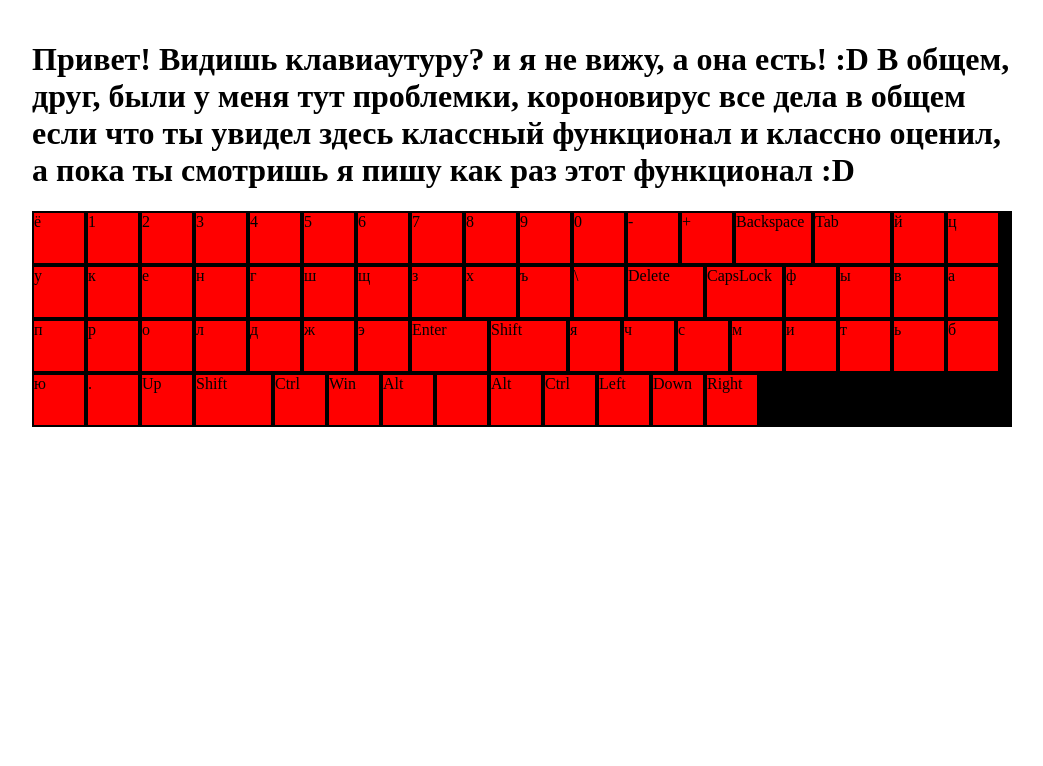
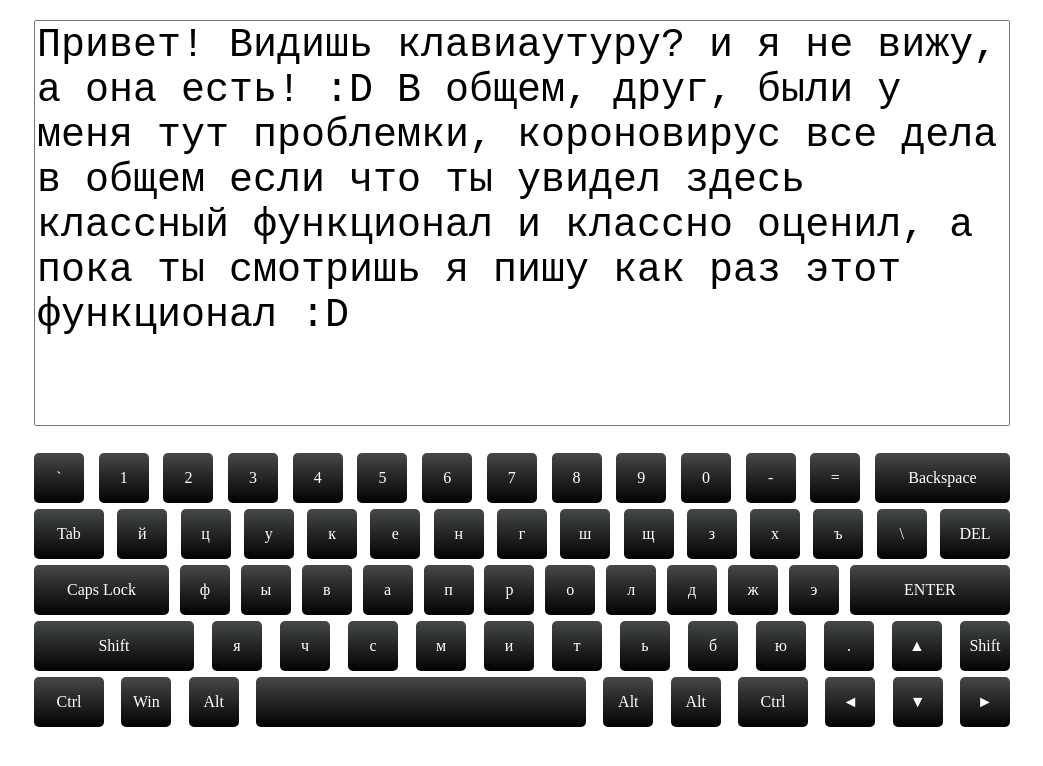
Before and after one commit to Stepbackru/virtual-keyboard, a website with bundled scripts: page index.html in a window 1280 px wide. Shown: the whole page, without its empty margins (118-1161 px from the left). Built offline with nearby package versions, Linux system fonts and the light colour scheme.

Commit message:
feat: add new draw keyboard

```diff
--- a/index.html
+++ b/index.html
@@ -7,11 +7,6 @@
     <link rel="stylesheet" href="./style.css">
 </head>
 <body>
-    <div class="wrapper">
-        <h1 class="hi">Привет! Видишь клавиаутуру? и я не вижу, а она есть! :D В общем, друг, были у меня тут проблемки, короновирус все дела
-            в общем если что ты увидел здесь классный функционал и классно оценил, а пока ты смотришь я пишу как раз этот функционал :D
-        </h1>
-    </div>
     <script type="module" src="./index.js"></script>
 </body>
 </html>
--- a/src/components/init.js
+++ b/src/components/init.js
@@ -1,3 +1,5 @@
+import buttons from '../data/buttons.js';
+
 const init = () => {
   initKeyBoard();
 };
@@ -11,21 +13,30 @@ const initKeyBoard = () => {
   keyboard.classList.add('keyboard');
   document.querySelector('.wrapper').append(keyboard);
 
-  const ruKeyboardKeys = ['ё', '1', '2', '3', '4', '5', '6', '7', '8', '9', '0', '-', '+', 'Backspace',
-    'Tab', 'й', 'ц', 'у', 'к', 'е', 'н', 'г', 'ш', 'щ', 'з', 'х', 'ъ', '\\', 'Delete',
-    'CapsLock', 'ф', 'ы', 'в', 'а', 'п', 'р', 'о', 'л', 'д', 'ж', 'э', 'Enter',
-    'Shift', 'я', 'ч', 'с', 'м', 'и', 'т', 'ь', 'б', 'ю', '.', 'Up', 'Shift',
-    'Ctrl', 'Win', 'Alt', ' ', 'Alt', 'Ctrl', 'Left', 'Down', 'Right'];
-  const anyKeys = ['Backspace', 'Tab', 'Delete', 'CapsLock', 'Enter', 'Shift'];
+  textareaCreator();
+  linesCreator();
+};
 
-  for (let i = 0; i < ruKeyboardKeys.length; i++) {
-    const keyboardKey = document.createElement('div');
-    keyboardKey.classList.add('keyboard__key');
-    document.querySelector('.keyboard').append(keyboardKey);
-    keyboardKey.innerText = ruKeyboardKeys[i];
-    for (let j = 0; j < anyKeys.length; j++) {
-      if (keyboardKey.innerText === anyKeys[j]) {
-        keyboardKey.classList.add('keyboard__key-any');
+const textareaCreator = () => {
+  const textarea = document.createElement('textarea');
+  textarea.classList.add('keyboard__textarea');
+  textarea.innerText = 'Привет! Видишь клавиаутуру? и я не вижу, а она есть! :D В общем, друг, были у меня тут проблемки, короновирус все дела в общем если что ты увидел здесь классный функционал и классно оценил, а пока ты смотришь я пишу как раз этот функционал :D';
+  document.querySelector('.keyboard').append(textarea);
+};
+
+const linesCreator = () => {
+  for (let i = 1; i <= 5; i++) {
+    const keyboardLines = document.createElement('div');
+    keyboardLines.classList.add('keyboard__line');
+    keyboardLines.setAttribute('data-line', `${i}`);
+    document.querySelector('.keyboard').append(keyboardLines);
+
+    for (let j = 0; j < buttons.length; j++) {
+      if (i === buttons[j].row) {
+        const lineItem = document.createElement('div');
+        lineItem.classList.add(`keyboard__key-${buttons[j].width}`);
+        lineItem.innerHTML = `<span class="key__content">${buttons[j].content.ru}</span>`;
+        keyboardLines.append(lineItem);
       }
     }
   }
--- a/src/data/buttons.js
+++ b/src/data/buttons.js
@@ -101,14 +101,6 @@ const buttons = [
     altContent: { ru: '+', en: '+' },
     code: 'Equal',
     width: 'normal',
-    row: 1,
-  },
-  {
-    type: 'functional',
-    content: { ru: 'Backspace', en: 'Backspace' },
-    altContent: { ru: 'Backspace', en: 'Backspace' },
-    code: 'Backspace',
-    width: 'wide',
     row: 1,
   },
   {
@@ -340,7 +332,7 @@ const buttons = [
     content: { ru: 'ENTER', en: 'ENTER' },
     altContent: { ru: 'ENTER', en: 'ENTER' },
     code: 'Enter',
-    width: 'wide',
+    width: 'wideplus',
     row: 3,
   },
   {
@@ -348,7 +340,7 @@ const buttons = [
     content: { ru: 'Shift', en: 'Shift' },
     altContent: { ru: 'Shift', en: 'Shift' },
     code: 'ShiftLeft',
-    width: 'wide',
+    width: 'wideplus',
     row: 4,
   },
   {
@@ -433,8 +425,8 @@ const buttons = [
   },
   {
     type: 'functional',
-    content: { ru: '&#8593;', en: '&#8593;' },
-    altContent: { ru: '&#8593;', en: '&#8593;' },
+    content: { ru: '▲', en: '▲' },
+    altContent: { ru: '▲', en: '▲' },
     code: 'ArrowUp',
     width: 'normal',
     row: 4,
@@ -505,24 +497,24 @@ const buttons = [
   },
   {
     type: 'functional',
-    content: { ru: '&#8592;', en: '&#8592;' },
-    altContent: { ru: '&#8592;', en: '&#8592;' },
+    content: { ru: '◄', en: '◄' },
+    altContent: { ru: '◄', en: '◄' },
     code: 'ArrowLeft',
     width: 'normal',
     row: 5,
   },
   {
     type: 'functional',
-    content: { ru: '&#8595;', en: '&#8595;' },
-    altContent: { ru: '&#8595;', en: '&#8595;' },
+    content: { ru: '▼', en: '▼' },
+    altContent: { ru: '▼', en: '▼' },
     code: 'ArrowDown',
     width: 'normal',
     row: 5,
   },
   {
     type: 'functional',
-    content: { ru: '&#8594;', en: '&#8594;' },
-    altContent: { ru: '&#8594;', en: '&#8594;' },
+    content: { ru: '►', en: '►' },
+    altContent: { ru: '►', en: '►' },
     code: 'ArrowRight',
     width: 'normal',
     row: 5,
--- a/style.css
+++ b/style.css
@@ -11,19 +11,48 @@ body {
 }
 .keyboard {
     width: 100%;
+    min-height: 50px;
+}
+.keyboard__textarea {
+    width: calc(100% - 10px);
+    height: 400px;
+    resize: none;
+    margin: 0 2px 20px;
+    font-size: 40px;
+}
+.keyboard__line {
     display: flex;
-    flex-wrap: wrap;
-    background: #000;
-    min-height: 50px;
-    justify-content: flex-start;
+    justify-content: space-between;
 }
-.keyboard__key {
+.keyboard__key-normal,
+.keyboard__key-medium,
+.keyboard__key-wide,
+.keyboard__key-wideplus,
+.keyboard__key-overwide {
+    display: flex;
+    justify-content: center;
+    align-items: center;
     width: 50px;
     height: 50px;
-    background: red;
-    margin: 2px 2px;
+    background: rgb(69,73,71);
+    background: linear-gradient(180deg, rgba(69,73,71,1) 0%, rgba(1,1,1,1) 100%);
+    margin: 3px 2px;
     box-sizing: border-box;
+    border-radius: 5px;
 }
-.keyboard__key-any {
-    width: 75px
+.keyboard__key-medium {
+    width: 70px;
 }
+.keyboard__key-wide {
+    width: 135px;
+}
+.keyboard__key-wideplus {
+    width: 160px;
+}
+.keyboard__key-overwide{
+    width: 330px
+}
+.key__content {
+    color: #fff;
+    text-align: center;
+}
```
